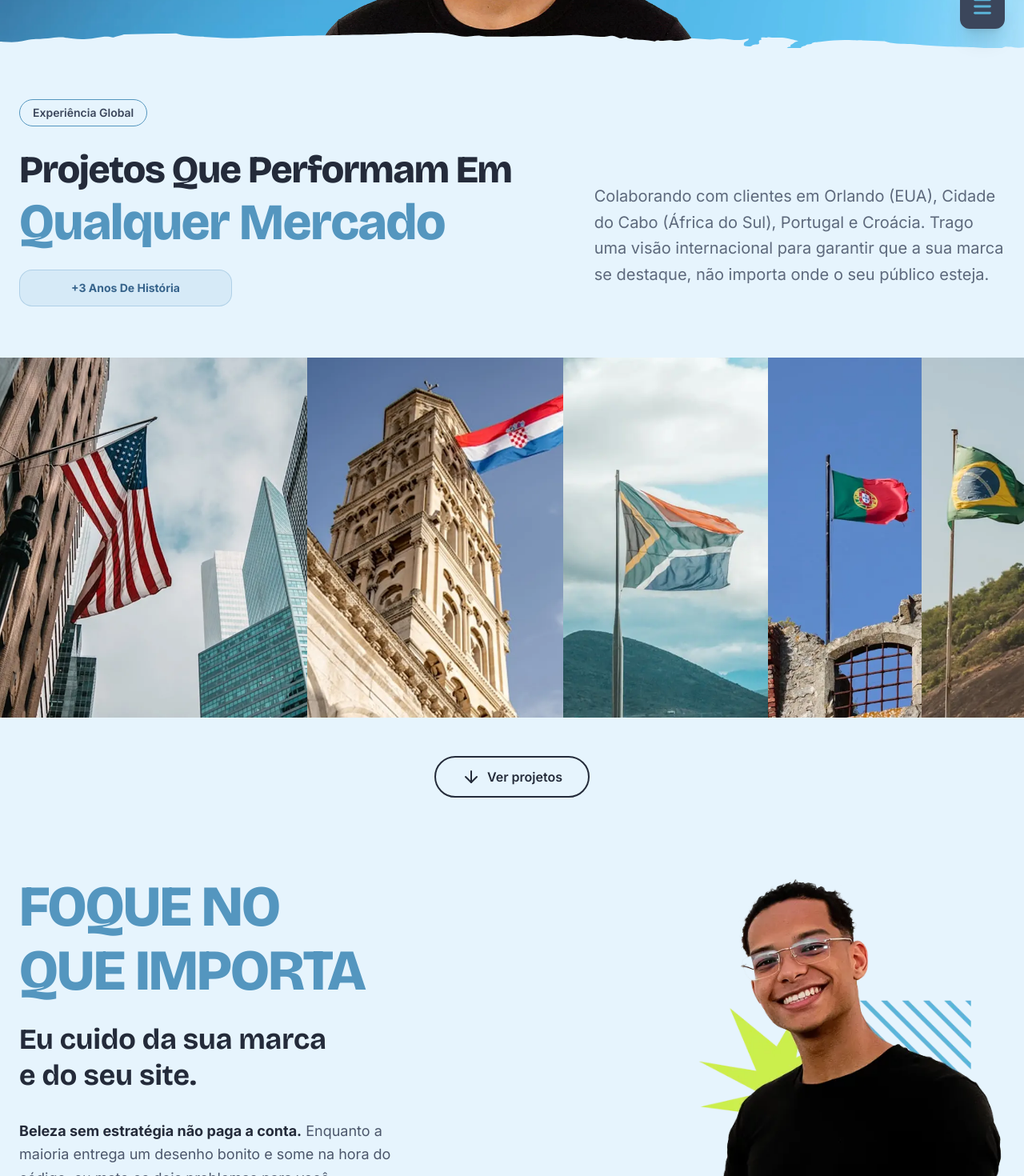
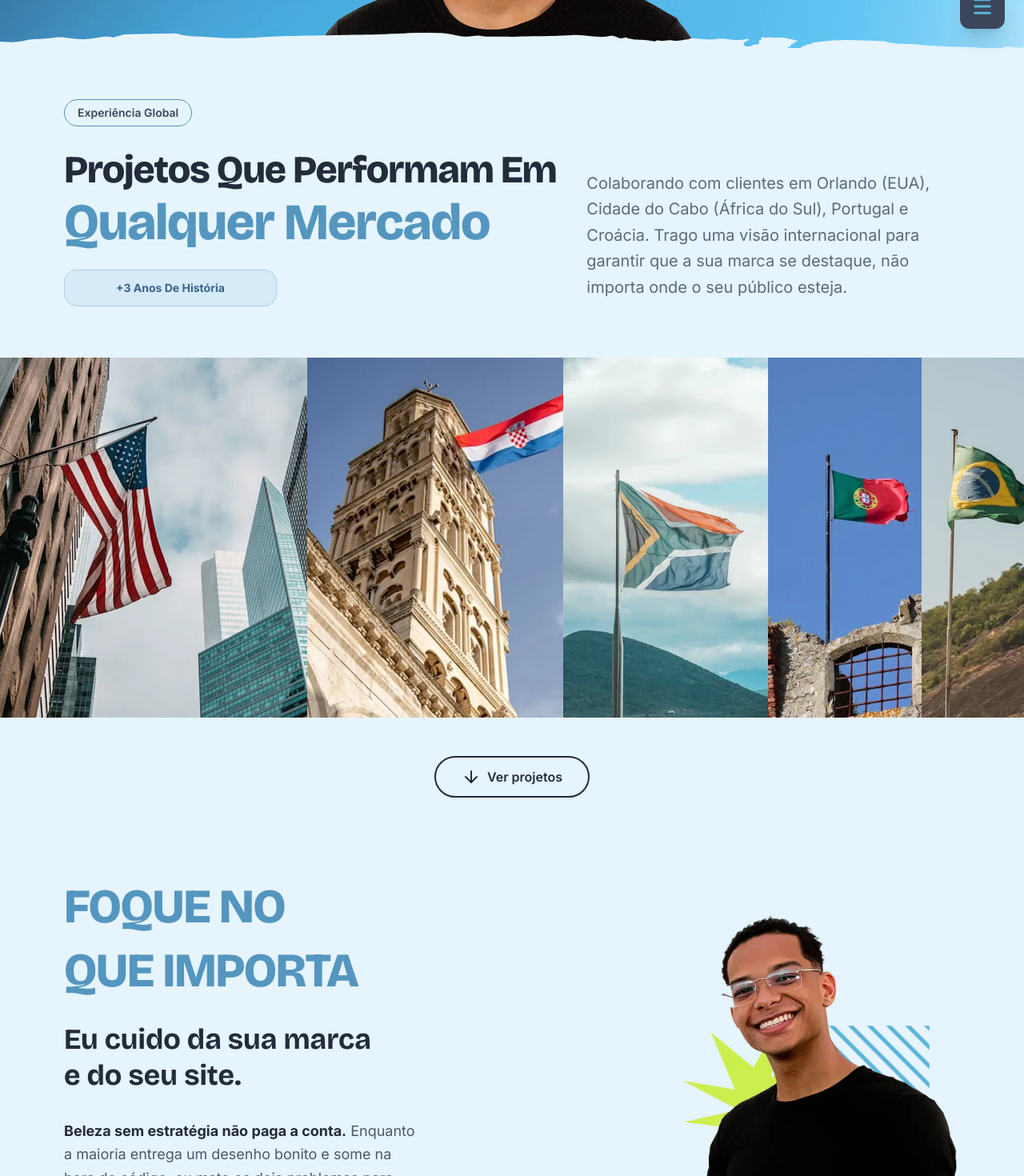
Before and after one commit to Bryanninja/alex-bryan-portfolio, a Next.js app: page / in a window 1280 px wide. Shown: the part 740-2210 px from the top of the page at 80% size. Built offline with nearby package versions, Linux system fonts and the light colour scheme.

Commit message:
refactor: add 1440 max container and add links to header and base color to html

```diff
--- a/app/components/Container.tsx
+++ b/app/components/Container.tsx
@@ -5,9 +5,11 @@ interface ContainerProps {
   className?: string;
 }
 
-const Container = ({ children, className }: ContainerProps) => {
+const Container = ({ children, className = "" }: ContainerProps) => {
   return (
-    <div className={`max-w-7xl mx-auto px-6 ${className}`}>{children}</div>
+    <div className={`w-full max-w-[1440px] mx-auto px-6 md:px-20 ${className}`}>
+      {children}
+    </div>
   );
 };
 
--- a/app/components/Header.tsx
+++ b/app/components/Header.tsx
@@ -3,7 +3,7 @@ import Button from "./Button";
 
 const Header = () => {
   return (
-    <header className="w-full max-w-7xl mx-auto px-6 py-6 flex justify-between items-center">
+    <header className="w-full max-w-[1440px] mx-auto px-6 md:px-20 py-6 flex justify-between items-center">
       <Link
         href="/"
         className="font-heading font-extrabold text-2xl text-brand-900"
--- a/app/components/sections/FocusSection.tsx
+++ b/app/components/sections/FocusSection.tsx
@@ -13,7 +13,7 @@ const FocusSection = () => {
         <div className="grid grid-cols-1 lg:grid-cols-12 gap-12 items-center">
           <div className="col-span-12 lg:col-span-5 flex flex-col space-y-8">
             <div className=" space-y-4 md:space-y-6">
-              <h2 className="text-brand-500 font-heading text-balance font-extrabold uppercase md:leading-20 tracking-tight text-5xl md:text-7xl ">
+              <h2 className="text-brand-500 font-heading text-balance font-extrabold uppercase md:leading-20 tracking-tight text-5xl md:text-6xl ">
                 Foque no que importa
               </h2>
               <h2 className="font-heading text-4xl text-balance font-bold text-brand-800 leading-tight">
--- a/app/components/sections/Footer.tsx
+++ b/app/components/sections/Footer.tsx
@@ -41,7 +41,7 @@ const Footer = () => {
           <div className="flex items-center justify-center gap-6 text-slate-400">
             {/* E-mail (Lucide) */}
             <a
-              href="mailto:seuemail@exemplo.com"
+              href="mailto:bryanncode@gmail.com"
               className="hover:text-[#5bb5d9] transition-colors"
               aria-label="Email"
             >
--- a/app/components/sections/GlobalExperience.tsx
+++ b/app/components/sections/GlobalExperience.tsx
@@ -34,8 +34,8 @@ const GlobalExperience = () => {
           </div>
 
           {/* Coluna 2: Texto (DESKTOP) */}
-          {/* ADICIONADO: hidden lg:flex para sumir no mobile e aparecer no PC */}
-          <div className="col-span-5 hidden lg:flex items-end pb-6">
+
+          <div className="col-span-5 hidden lg:flex items-end pb-2">
             <p className="text-lg leading-relaxed text-brand-700/80 lg:text-xl">
               Colaborando com clientes em Orlando (EUA), Cidade do Cabo (África
               do Sul), Portugal e Croácia. Trago uma visão internacional para
```
